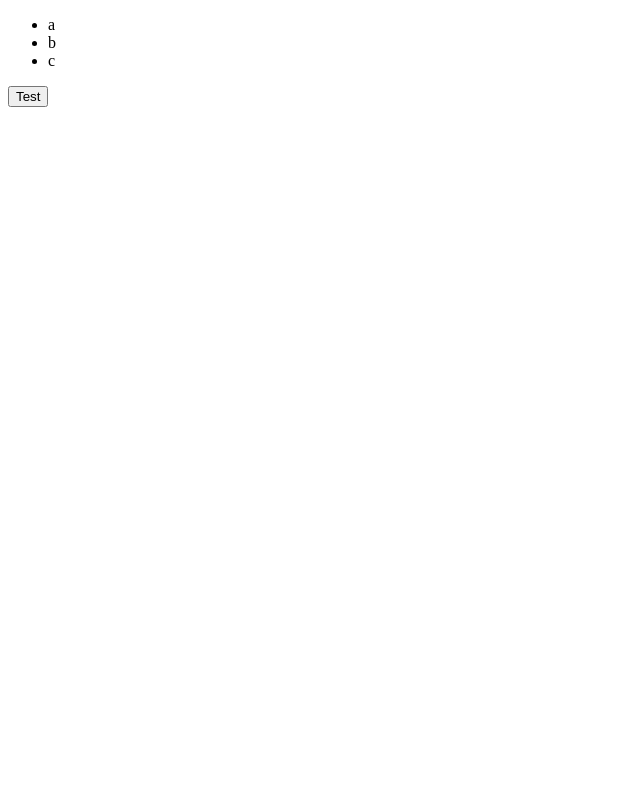
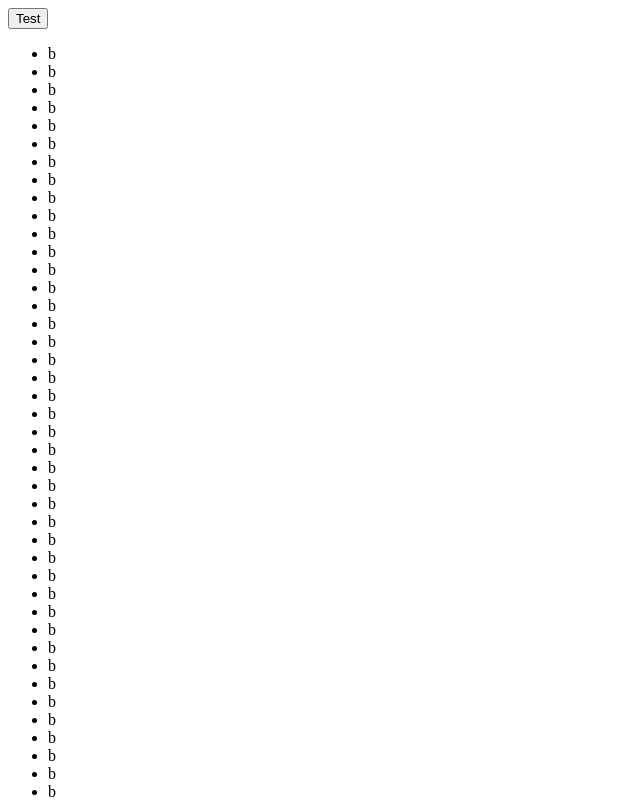
Before and after one commit to webpapaya/fhs-react-redux-starter-kit, a React (Create React App) app: page / in a window 1280 px wide. Shown: the top 800 px of the page, without its empty margins (0-640 px from the left). Built offline with nearby package versions, Linux system fonts and the light colour scheme.

Commit message:
feat: showcase useMemo

```diff
--- a/src/App.js
+++ b/src/App.js
@@ -1,30 +1,45 @@
-import React, { useState } from 'react'
+import React, { useState, useMemo, useCallback } from 'react'
 
 
 const UserList = React.memo(({users}) => {
+    console.log('test')
     return (
         <ul>
             {users.map((user) => {
-                return <li>{user}</li>
+                return <li key={user.id}>{user.name}</li>
             })}
         </ul>
     )
 })
 
 function App() {
-    const [state, setState] = useState({ users: ['a', 'b', 'c'] })
-    const onUpdateUser = () => {
-        // Don't push to state.users
-        state.users.push('d')
+    const [count, setCount] = useState(0)
+    const [users] = useState(Array.from({length: 10000}).flatMap((_, idx) => [
+        { id: idx, name: 'a', inactive: true },
+        { id: idx, name: 'b', inactive: false },
+        { id: idx, name: 'c', inactive: true }
+    ]))
 
-        // Do spread users and create new array
-        setState({ ...state, users: [...state.users, 'd'] })
+    // Don't filter in component a new array will be returned on each
+    // rerender
+    // const activeUsers = users.filter((user) => !user.inactive)
+
+    // Do: Memoize filtering of component
+    const activeUsers = useMemo(() =>
+        users.filter((user) => !user.inactive),
+        [users]
+    )
+
+
+    const forceRerender = () => {
+        setCount(count + 1)
     }
 
     return (
         <div>
-            <UserList users={state.users} />
-            <button onClick={onUpdateUser}>Test</button>
+            <button onClick={forceRerender}>Test</button>
+            <UserList users={activeUsers} />
+
         </div>
     )
 }
```
